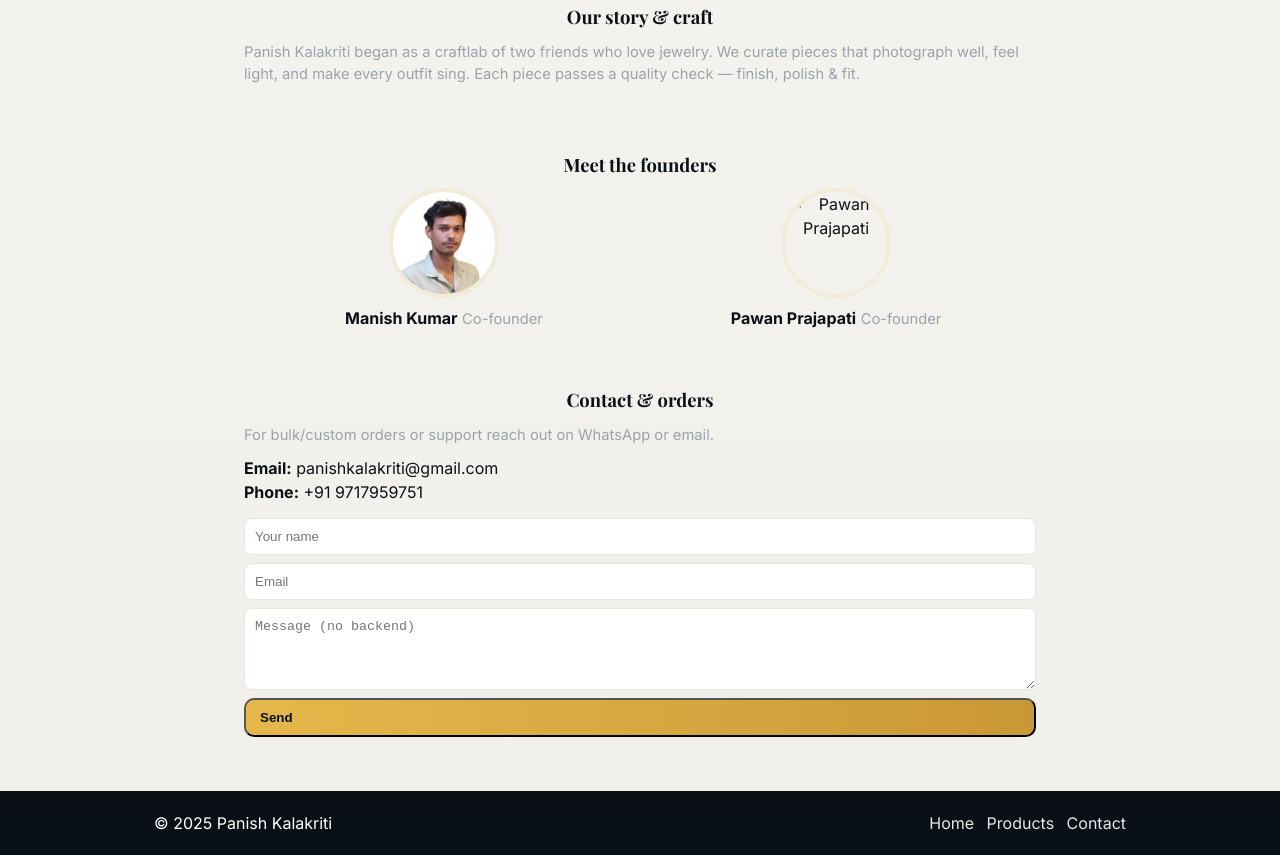
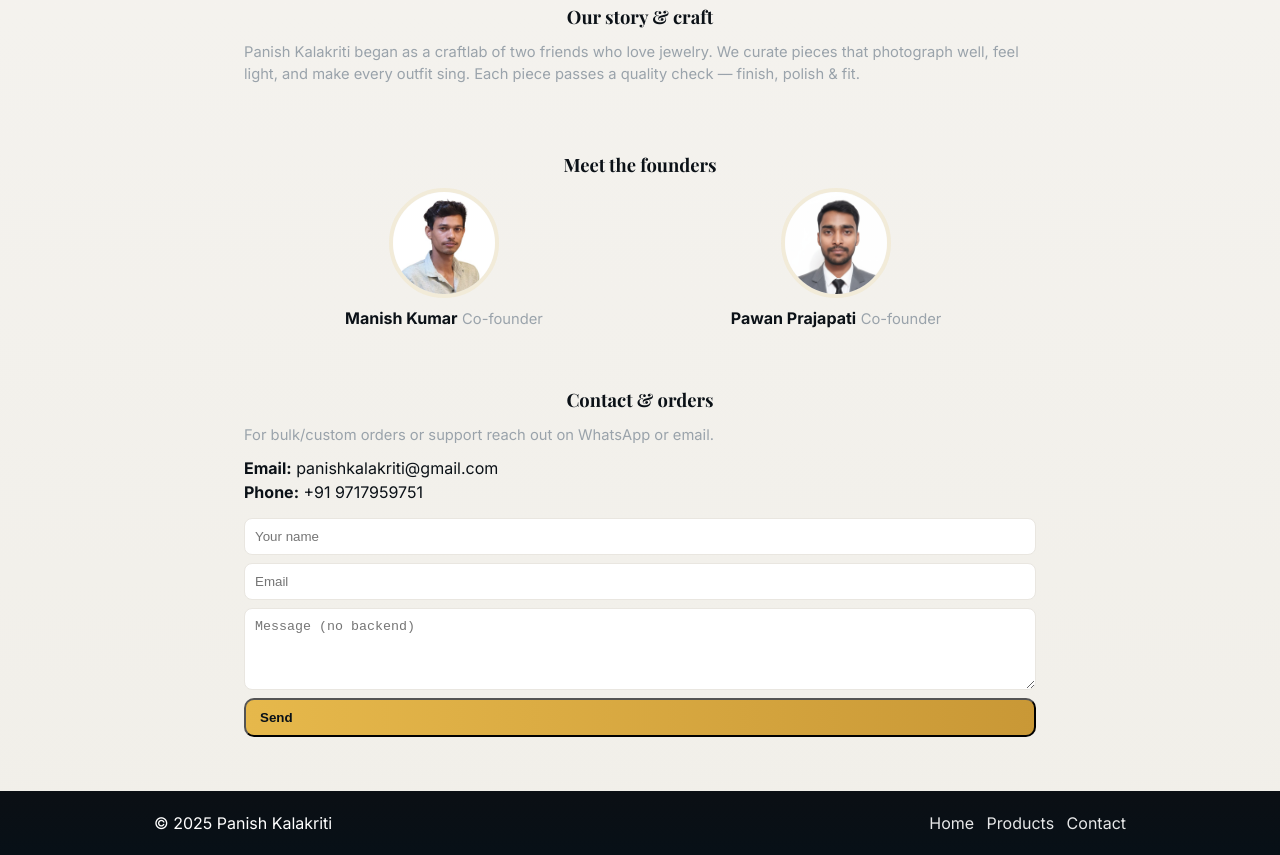
Before and after one commit to pawanprajapati23/Pmglow, a plain HTML site: page index.html in a window 1280 px wide. Shown: the part 1109-1964 px from the top of the page. Drawn offline with nearby package versions, Linux system fonts and the light colour scheme.

Commit message:
Update founder image source for Pawan Prajapati

```diff
--- a/index.html
+++ b/index.html
@@ -144,7 +144,7 @@
           </figure>
 
           <figure class="founder">
-            <img src="pawan.jpeg" alt="Pawan Prajapati">
+            <img src="pawanji.jpg" alt="Pawan Prajapati">
             <figcaption>
               <strong>Pawan Prajapati</strong>
               <span class="muted">Co-founder</span>
```
